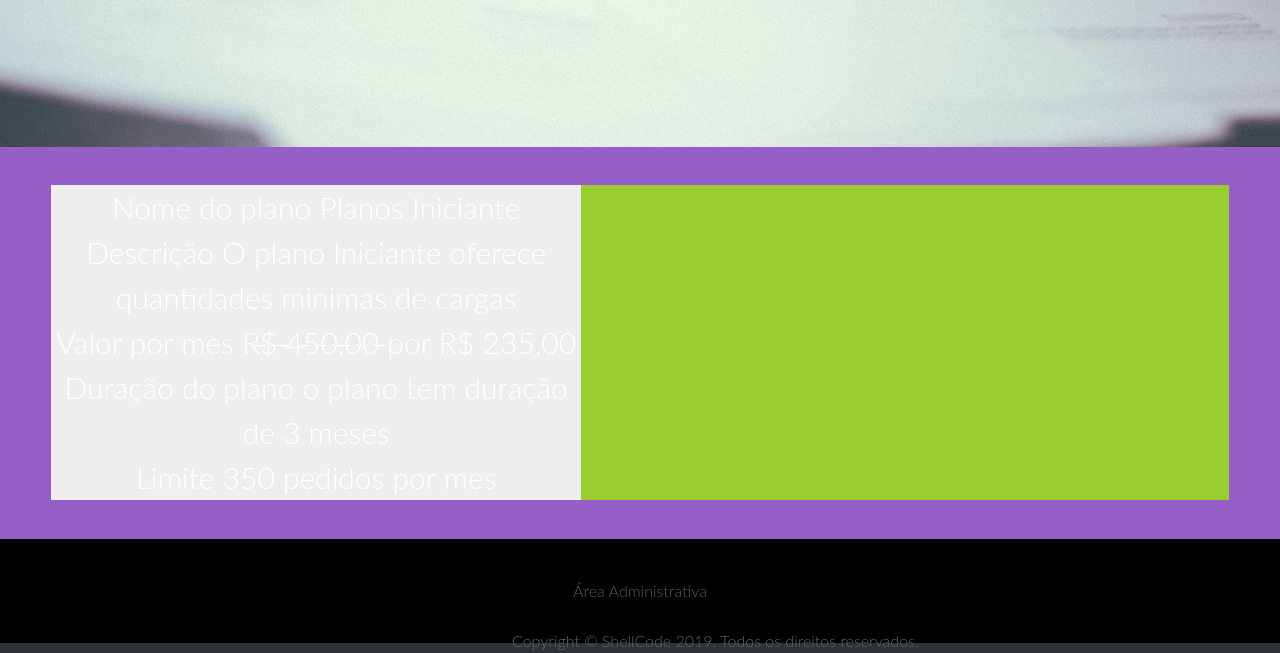
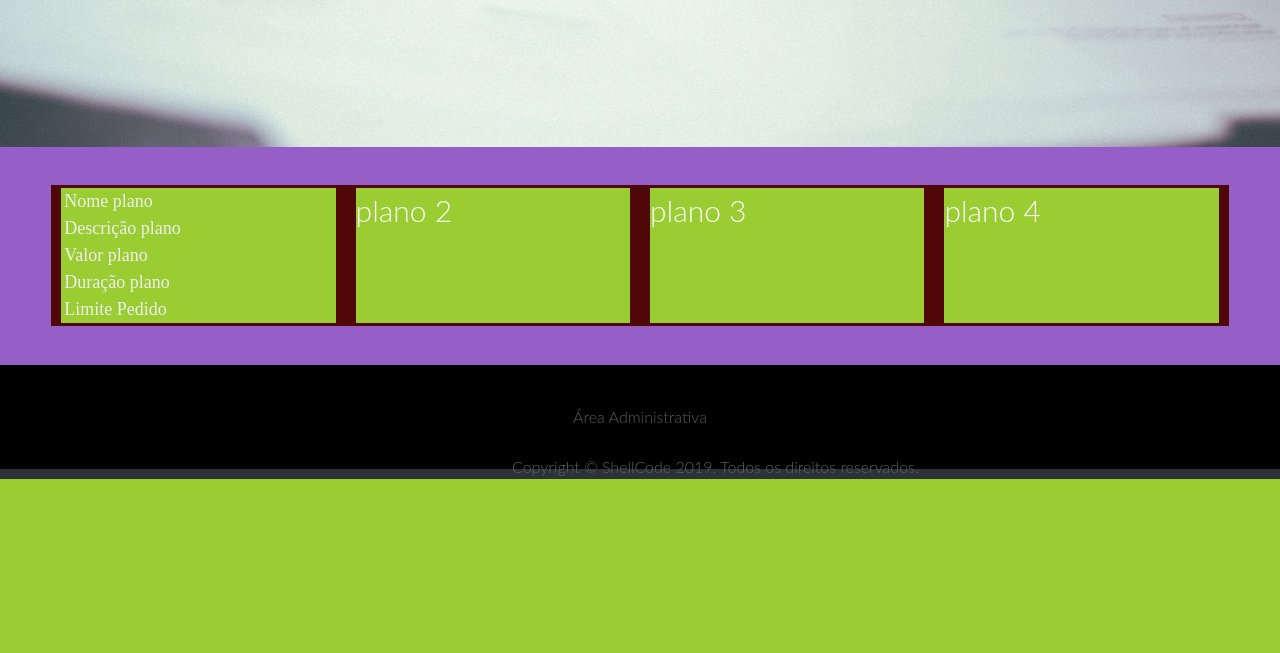
Before and after one commit to EdsonMeloR/Projeto-Web, a PHP site: page /planos.php in a window 1280 px wide. Shown: the part 493-1146 px from the top of the page. After the commit the page ends 972 px from the top, so only its background shows below. Run offline with PHP 8.4, Linux system fonts and the light colour scheme; some libraries are stand-ins or nearby versions.

Commit message:
Ajuste Geral

```diff
--- a/css/style.css
+++ b/css/style.css
@@ -710,14 +710,30 @@ input[type='submit']
 
 /* ! EDITANDO PAGINA DE PLANOS */
 
-.plano
+.planos
 {
-    background-color:yellowgreen;
+    width: 100%;
+    margin: 0 auto;
+    display: flex;
+    background-color: #500707;
 }
 
 .contrato
 {
-    background-color: #eee;
-    width: 45%;
-    height: 55%;
+    background-color:yellowgreen;
+    width: 50%;
+    margin: 3px 10px 3px 10px;
+    text-align: left;
+    display: grid;
+
 }
+
+.contrato a
+{
+    font-size: 0.6em;
+    font-family: Arila;
+    padding: 0px 3px 0px 3px;
+    cursor: default;
+    text-underline-offset:
+
+}
--- a/planos.php
+++ b/planos.php
@@ -44,30 +44,34 @@
     </section>
 
     <section class="conteudos" style="background: rgb(150, 95, 200);">
-        <div class="plano">
+        <div class="planos">
             <div class="contrato">
-                <p class="txt_plano"> Nome do plano <?php ?>
-                    <span> Planos Iniciante <?php ?> </span>
-                </p>
+                <a >Nome plano</a>
+                <hr>
+                <a >Descrição plano</a>
+                <hr>
+                <a >Valor plano</a>
+                <hr>
+                <a >Duração plano</a>
+                <hr>
+                <a >Limite Pedido</a>
+                <hr>
+            </div>
 
-                <p class="txt_plano">  Descrição <?php ?>
-                    <span> O plano Iniciante oferece
-                    quantidades minimas de cargas<?php ?> </span>
-                </p>
+            <div class="contrato">
+                plano 2
+            </div>
 
-                <p class="txt_plano"> Valor por mes <?php ?>
-                    <span> R̶$̶ ̶4̶5̶0̶,̶0̶0̶  por R$ 235,00 <?php ?> </span>
-                </p>
+            <div class="contrato">
+                plano 3
+            </div>
 
-                <p class="txt_plano"> Duração do plano <?php ?>
-                    <span>  o plano tem duração de 3 meses <?php ?> </span>
-                </p>
+            <div class="contrato">
+                plano 4
+            </div>
 
-                <p class="txt_plano"> Limite<?php ?>
-                    <span> 350 pedidos por mes<?php ?> </span>
-                </p>
-            </div>
         </div>
+
     </section>
     </main>
 
```
